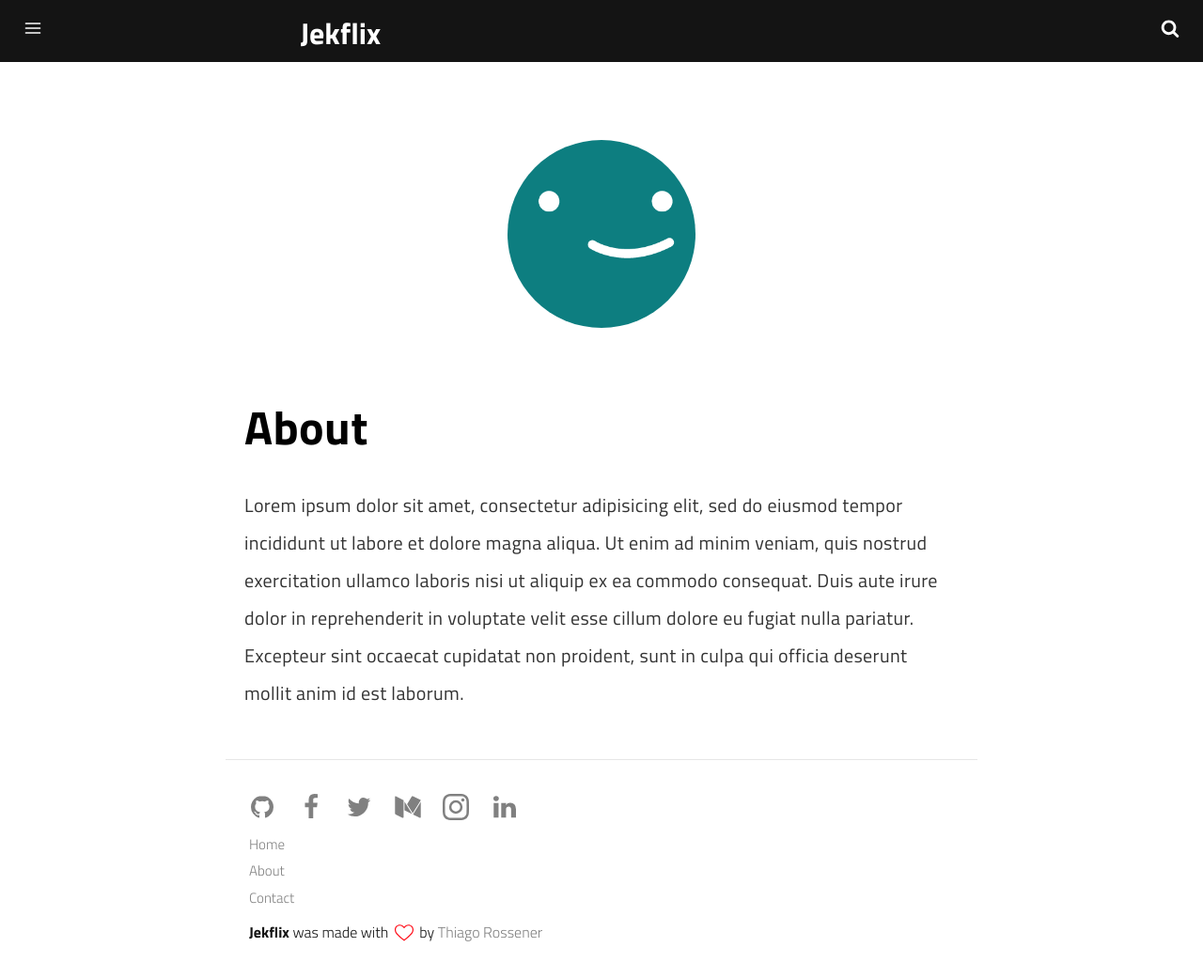
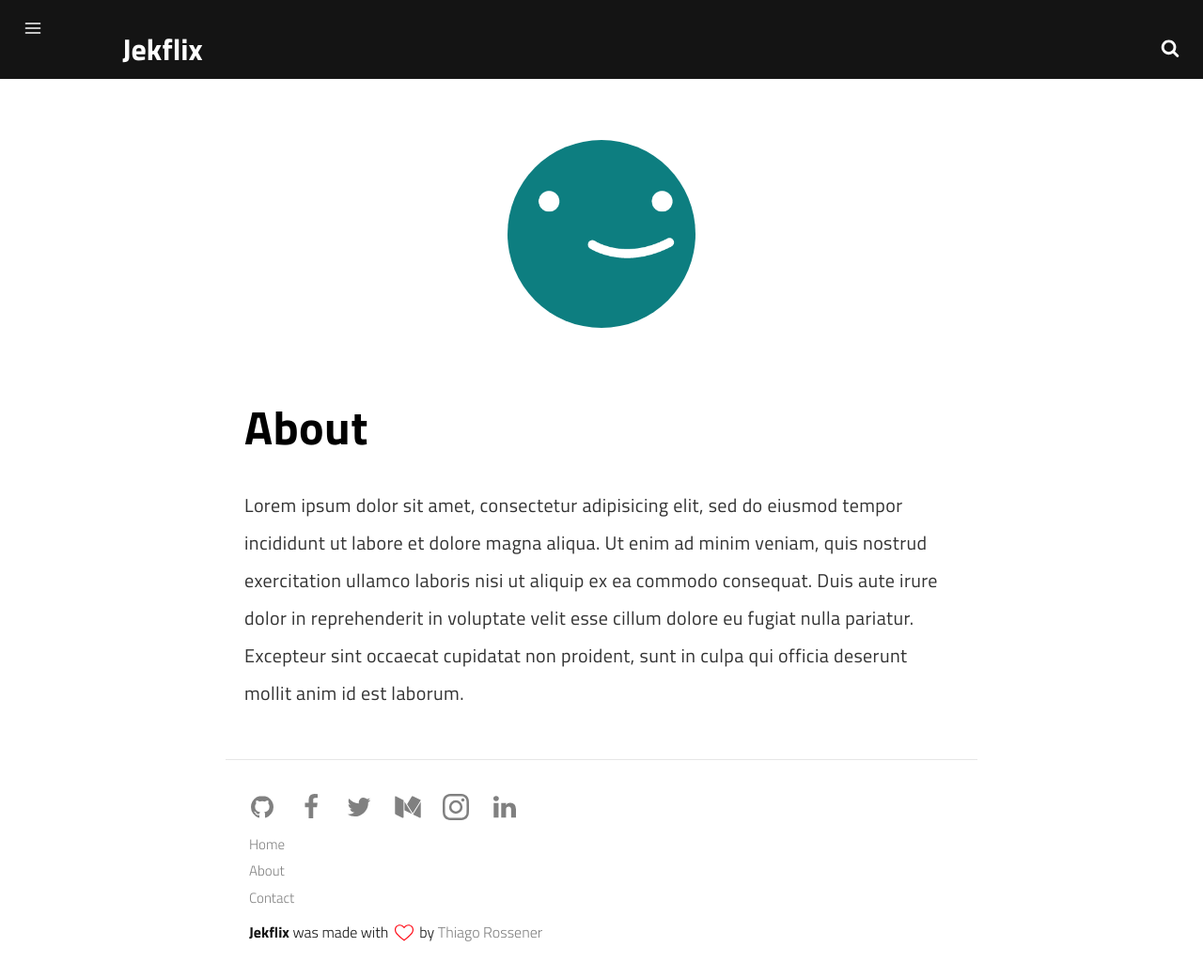
Before and after one commit to lavanquan/lavanquan.github.io, a Jekyll site: the page built from pages/about.md, in a window 1280 px wide and 1041 px high. Shown: the whole window at 94% size. Built offline with Jekyll 4.4.1, drawn with Linux system fonts in a browser that asks for light colours; a script that is not in the unit is left out.

Commit message:
add icon

```diff
--- a/_includes/header.html
+++ b/_includes/header.html
@@ -2,7 +2,7 @@
     <a id="menu" role="button">
         <svg id="open" class="icon-menu"><use xlink:href="#icon-menu"></use></svg>
     </a>
-	<h1 class="logo">
+	<h1>
 		<a role="button" href="{{ site.baseurl }}/">
 			<svg id="open" class="icon-menu"><use xlink:href="/favicon.ico"></use></svg>
 		</a>
```
